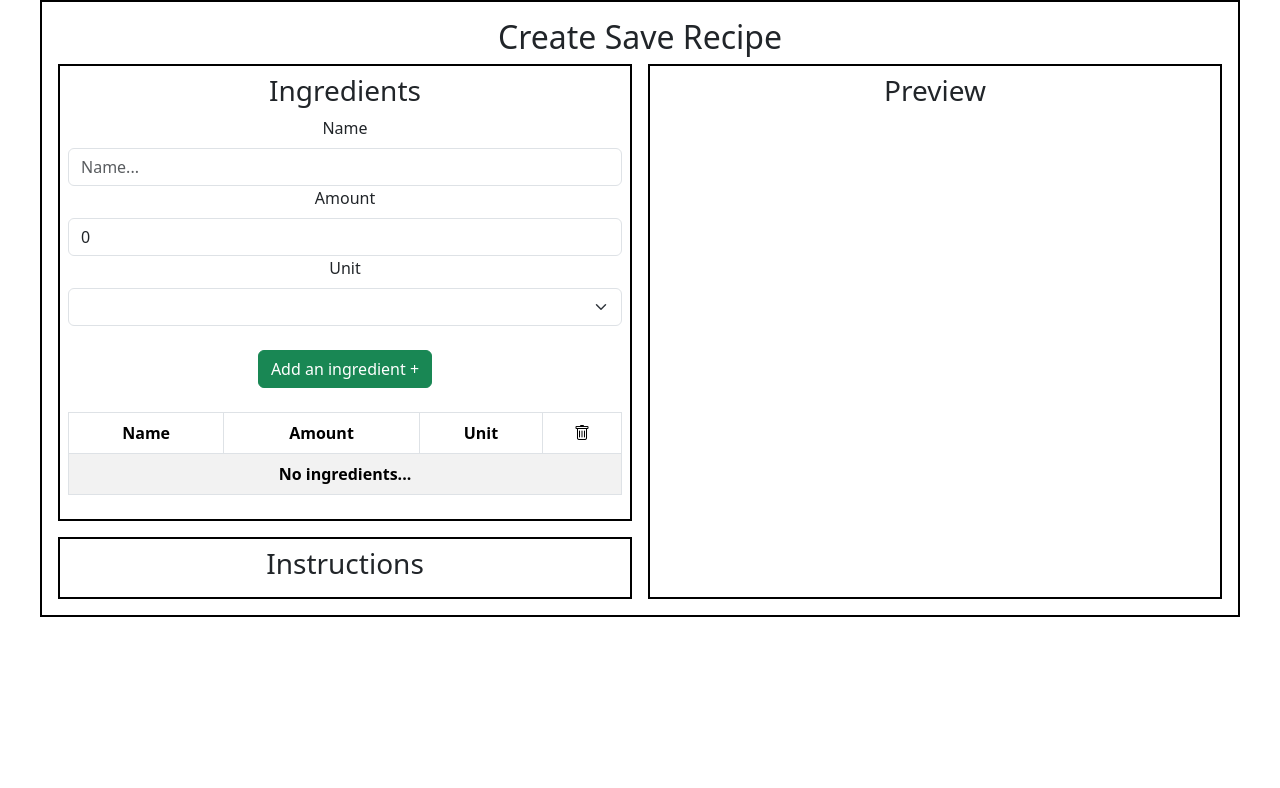
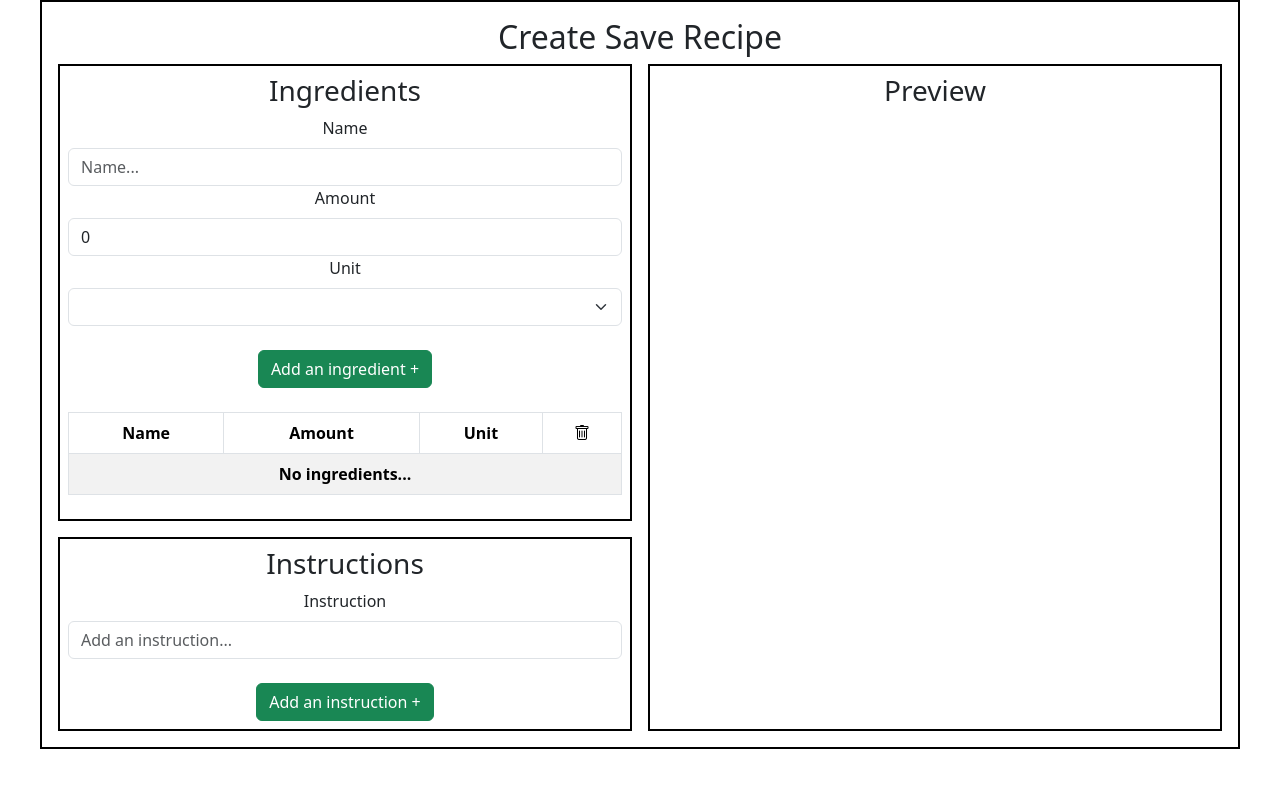
Before and after one commit to ojela028xamk/create-save-recipe, a React (Create React App) app: page / in a window 1280 px wide. Shown: the top 788 px of the page. Built offline with nearby package versions, Linux system fonts and the light colour scheme.

Commit message:
add instruction form

```diff
--- a/src/Instructions/Instructions.tsx
+++ b/src/Instructions/Instructions.tsx
@@ -1,10 +1,29 @@
-import { JSX } from 'react'
+import { JSX, useState } from 'react'
 import css from './Instructions.module.scss'
+import { Button, Form, ListGroup } from 'react-bootstrap'
 
 const Instructions = (): JSX.Element => {
+  const [instructionItem, setInstructionItem] = useState<string>('')
+
   return (
     <div className={css.instructions}>
-      <h3>Instructions</h3>
+      <div className={css.instructions_add}>
+        <h3>Instructions</h3>
+        <Form>
+          <Form.Label>Instruction</Form.Label>
+          <Form.Control
+            type="text"
+            value={instructionItem}
+            placeholder="Add an instruction..."
+            onChange={(event) => setInstructionItem(event.currentTarget.value)}
+          ></Form.Control>
+        </Form>
+        <br />
+        <Button variant="success">Add an instruction +</Button>
+      </div>
+      <div className={css.instructions_list}>
+        <ListGroup></ListGroup>
+      </div>
     </div>
   )
 }
```
